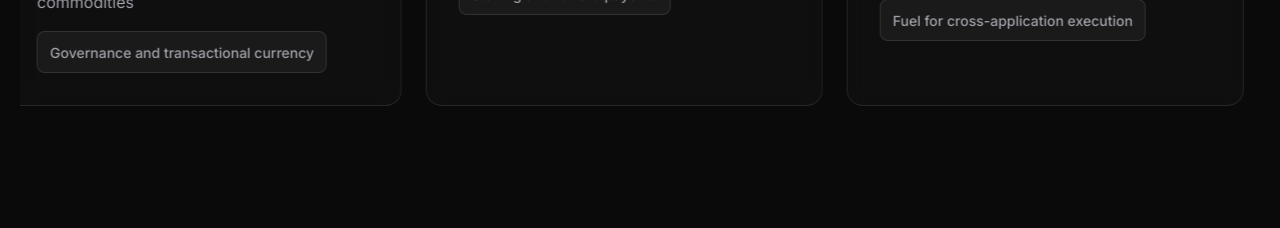
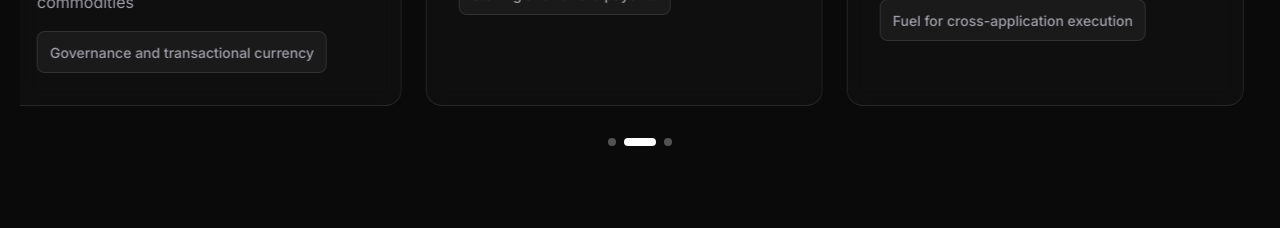
Before and after one commit to krushi5188/frac-website, a Next.js app: page / in a window 1280 px wide. Shown: the part 5580-5808 px from the top of the page. Built offline with nearby package versions, Linux system fonts and the light colour scheme.

Commit message:
Auto-commit: Agent tool execution

```diff
--- a/src/components/shared/Carousel.tsx
+++ b/src/components/shared/Carousel.tsx
@@ -115,7 +115,7 @@
         <button
           onClick={handlePrevious}
           aria-label="Previous card"
-          className="hidden lg:flex absolute left-0 top-1/2 -translate-y-1/2 -translate-x-12 items-center justify-center w-12 h-12 rounded-full bg-bg-navy-light/90 backdrop-blur-card border border-primary-purple/20 text-primary-purple hover:bg-primary-purple hover:text-white transition-all duration-200 opacity-0 group-hover:opacity-100 focus-visible:opacity-100 focus-visible:outline-2 focus-visible:outline-primary-purple"
+          className="hidden lg:flex absolute left-0 top-1/2 -translate-y-1/2 -translate-x-12 items-center justify-center w-12 h-12 rounded-full bg-white/10 backdrop-blur-card border border-white/10 text-white hover:bg-white/20 transition-all duration-200 opacity-0 group-hover:opacity-100 focus-visible:opacity-100 focus-visible:outline-1 focus-visible:outline-white/50"
         >
           <ChevronLeft className="w-6 h-6" />
         </button>
@@ -125,7 +125,7 @@
         <button
           onClick={handleNext}
           aria-label="Next card"
-          className="hidden lg:flex absolute right-0 top-1/2 -translate-y-1/2 translate-x-12 items-center justify-center w-12 h-12 rounded-full bg-bg-navy-light/90 backdrop-blur-card border border-primary-purple/20 text-primary-purple hover:bg-primary-purple hover:text-white transition-all duration-200 opacity-0 group-hover:opacity-100 focus-visible:opacity-100 focus-visible:outline-2 focus-visible:outline-primary-purple"
+          className="hidden lg:flex absolute right-0 top-1/2 -translate-y-1/2 translate-x-12 items-center justify-center w-12 h-12 rounded-full bg-white/10 backdrop-blur-card border border-white/10 text-white hover:bg-white/20 transition-all duration-200 opacity-0 group-hover:opacity-100 focus-visible:opacity-100 focus-visible:outline-1 focus-visible:outline-white/50"
         >
           <ChevronRight className="w-6 h-6" />
         </button>
@@ -138,10 +138,10 @@
             key={index}
             onClick={() => handleDotClick(index)}
             aria-label={`Go to slide ${index + 1}`}
-            className={`w-2 h-2 rounded-full transition-all duration-200 focus-visible:outline-2 focus-visible:outline-primary-purple ${
+            className={`w-2 h-2 rounded-full transition-all duration-200 focus-visible:outline-1 focus-visible:outline-white/50 ${
               currentIndex === index
-                ? 'bg-primary-purple w-8'
-                : 'bg-primary-purple/30 hover:bg-primary-purple/50'
+                ? 'bg-white w-8'
+                : 'bg-white/30 hover:bg-white/50'
             }`}
           />
         ))}
```
